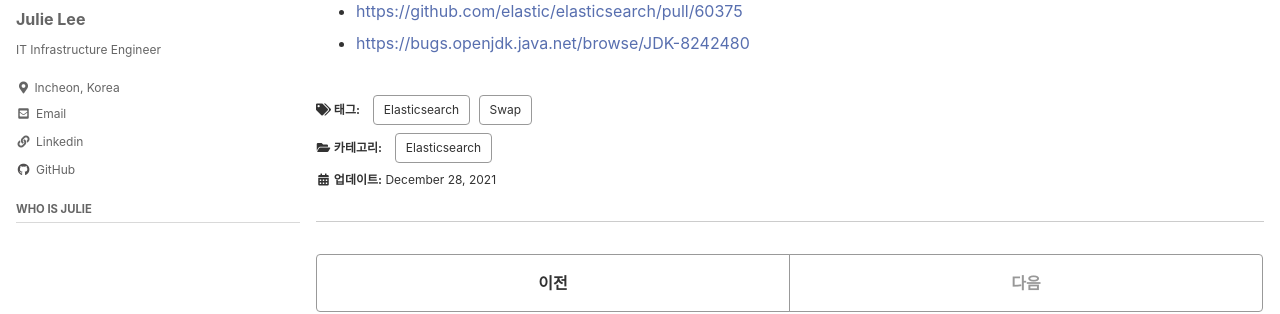
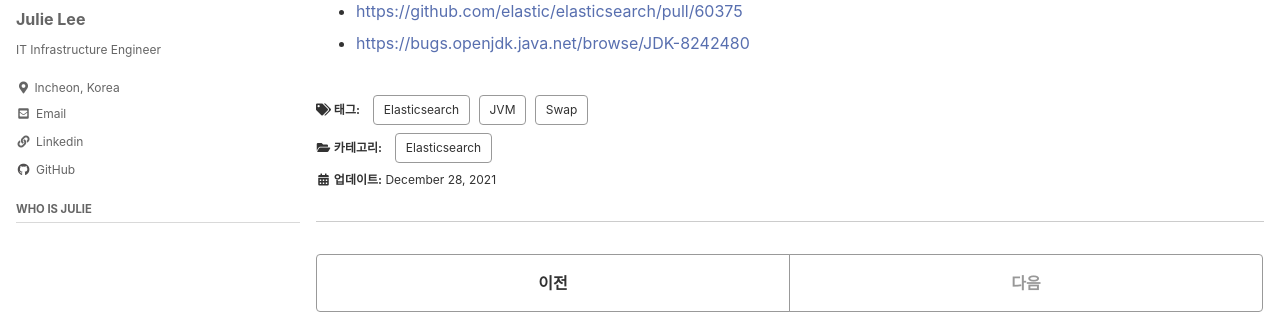
Before and after one commit to smilejulie0812/smilejulie0812.github.io, a Jekyll site: the page built from _posts/2021-12-28-elasticsearchSwapWarningLog.md, in a window 1280 px wide and 900 px high, scrolled down 1054 px. Shown: the part 158-472 px from the top of the window. Built offline with Jekyll 4.4.1, drawn with Linux system fonts in a browser that asks for light colours; cached includes are drawn as plain includes.

Commit message:
Update 2021-12-28-elasticsearchSwapWarningLog.md

```diff
--- a/_posts/2021-12-28-elasticsearchSwapWarningLog.md
+++ b/_posts/2021-12-28-elasticsearchSwapWarningLog.md
@@ -5,6 +5,7 @@ categories:
   - Elasticsearch
 tags:
   - Elasticsearch
+  - JVM
   - Swap
 sidebar:
   nav: "docs"
```
